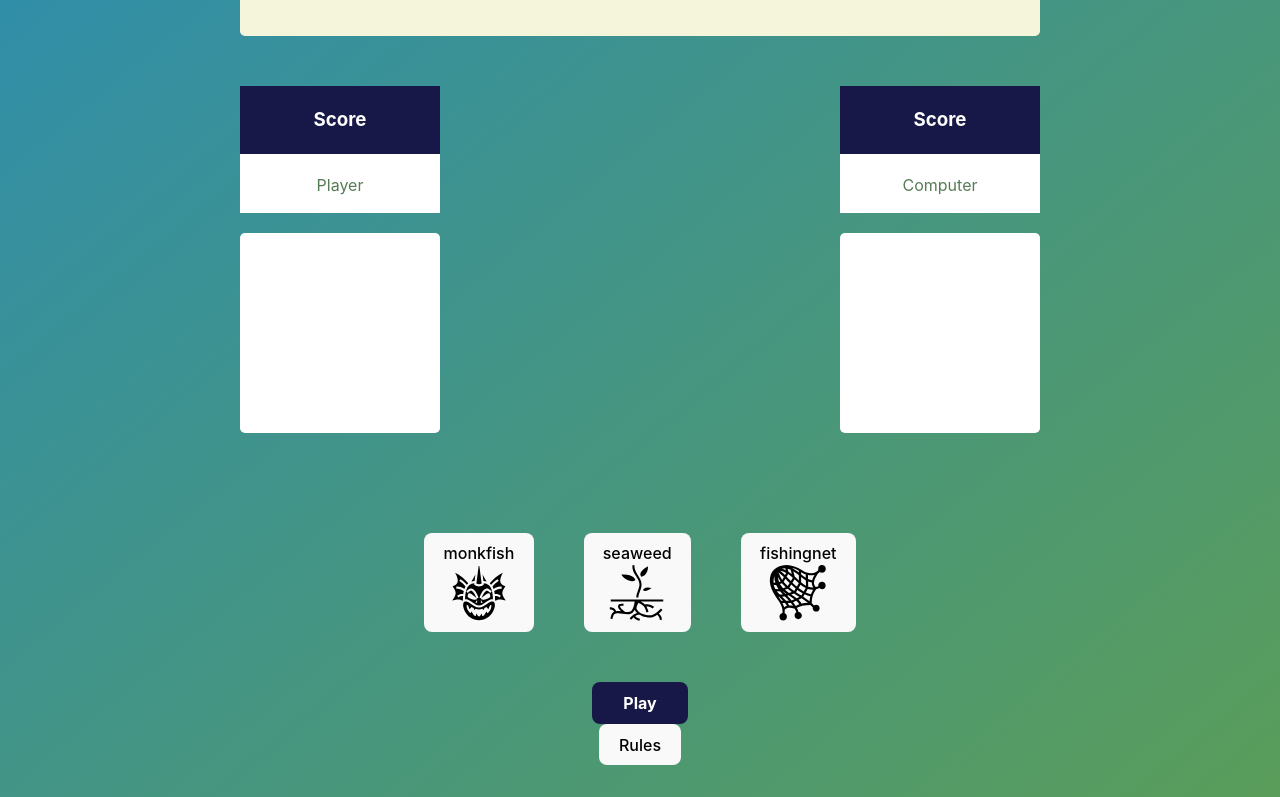
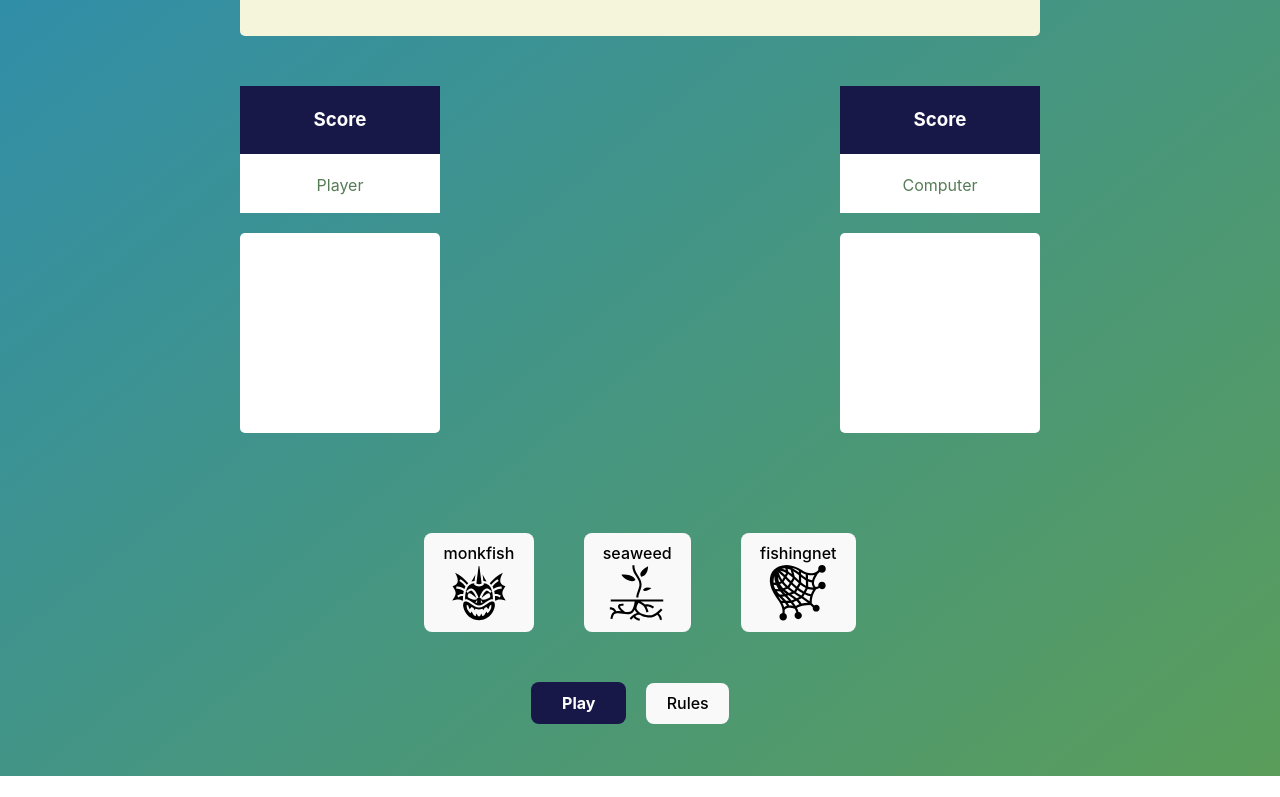
Before and after one commit to Monkfish3000/monkfish-seaweed-fishingnet, a React (Vite) app: page / in a window 1280 px wide. Shown: the part 257-1054 px from the top of the page. After the commit the page ends 1033 px from the top, so only its background shows below. Built offline with nearby package versions, Linux system fonts and the light colour scheme.

Commit message:
rules btn padding

```diff
--- a/src/components/RulesModal.module.css
+++ b/src/components/RulesModal.module.css
@@ -40,3 +40,7 @@
   border-radius: 10px;
   box-shadow: 0 2px 10px rgba(0, 0, 0, 0.2);
 }
+
+.close-button {
+  margin: 20px;
+}
--- a/src/components/RulesModal.tsx
+++ b/src/components/RulesModal.tsx
@@ -41,7 +41,6 @@ function RulesModal() {
 
   function handleModalOpen() {
     setIsModalOpen(!isModalOpen);
-    console.log(isModalOpen);
   }
 
   function handleModalClose() {
@@ -49,8 +48,10 @@ function RulesModal() {
   }
 
   return (
-    <div>
-      <button onClick={handleModalOpen}>Rules</button>
+    <div style={{ display: 'inline' }}>
+      <button className={styles['close-button']} onClick={handleModalOpen}>
+        Rules
+      </button>
       <Modal isOpen={isModalOpen} onClose={handleModalClose}>
         <h2>Modal Title</h2>
         <p>This is the modal content.</p>
```
